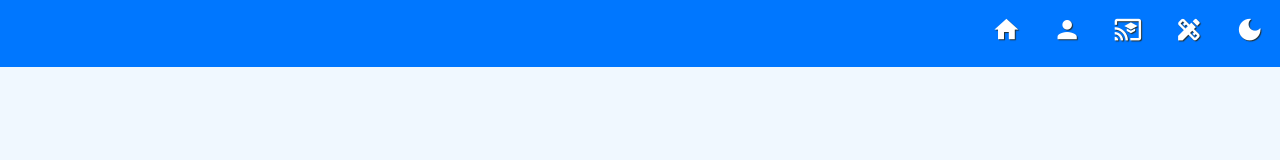
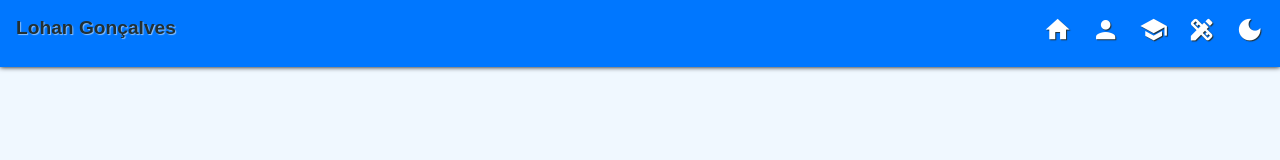
Before and after one commit to lohangoncalves/portfolio, a plain HTML site: page index.html in a window 1280 px wide. Drawn offline with Linux system fonts and the light colour scheme.

Commit message:
mudanças no header

```diff
--- a/css/style.css
+++ b/css/style.css
@@ -6,6 +6,7 @@
     padding: 0;
     margin: 0;
     box-sizing: border-box;
+    font-family: var(--font-padrao);
 }
 
 :root{
@@ -36,14 +37,20 @@ header{
     color: var(--texto);
     padding: 1rem;
     display: flex;
-    justify-content: flex-end;
+    justify-content: space-between;
     align-content: center;
+    box-shadow: 0 0 5px black;
+}
+
+header > h1{
+    font-size: 1.2em;
+    text-shadow: 1px 1px 1px rgba(255, 255, 255, 0.541);
 }
 
 header > nav#menu ul{
     list-style-type: none;
     display: flex;
-    gap: 2rem;
+    gap: 1.2rem;
 }
 
 span.material-icons{
--- a/index.html
+++ b/index.html
@@ -11,13 +11,14 @@
 </head>
 <body>
     <header>
+        <h1>Lohan Gonçalves</h1>
         <nav id="menu">
             <ul>
-                <li><a href="#"><span class="material-icons">home</span></a></li>
-                <li><a href="#"><span class="material-icons">person</span></a></li>
-                <li><a href="#"><span class="material-icons">cast_for_education</span></a></li>
-                <li><a href="#"><span class="material-icons">design_services</span></a></li>
-                <li><a href="#"><span class="material-icons">dark_mode</span></a></li>
+                <li><a href="#" title="Início"><span class="material-icons">home</span></a></li>
+                <li><a href="#" title="Habilidades"><span class="material-icons">person</span></a></li>
+                <li><a href="#" title="Formação"><span class="material-icons">school</span></a></li>
+                <li><a href="#" title="Projetos"><span class="material-icons">design_services</span></a></li>
+                <li><a href="#" title="Tema de fundo"><span class="material-icons">dark_mode</span></a></li>
             </ul>
         </nav>
     </header>
```
